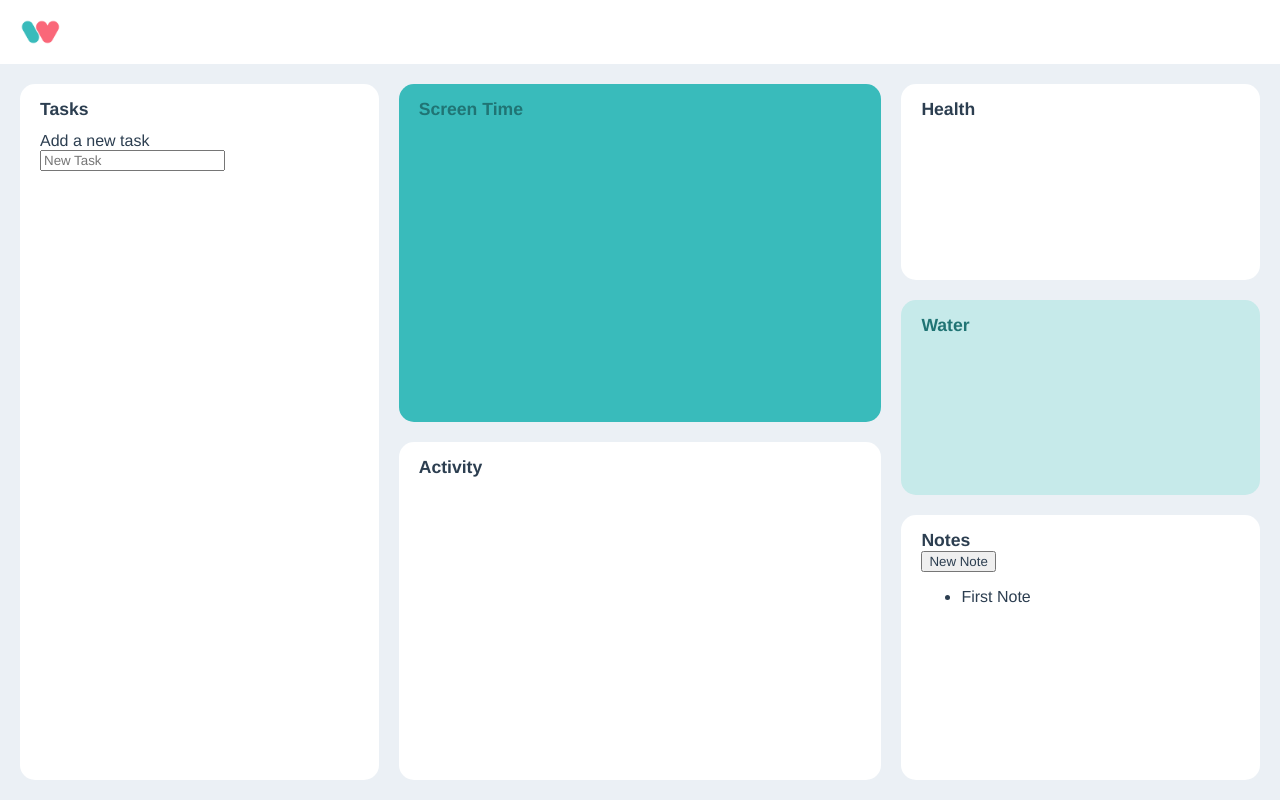
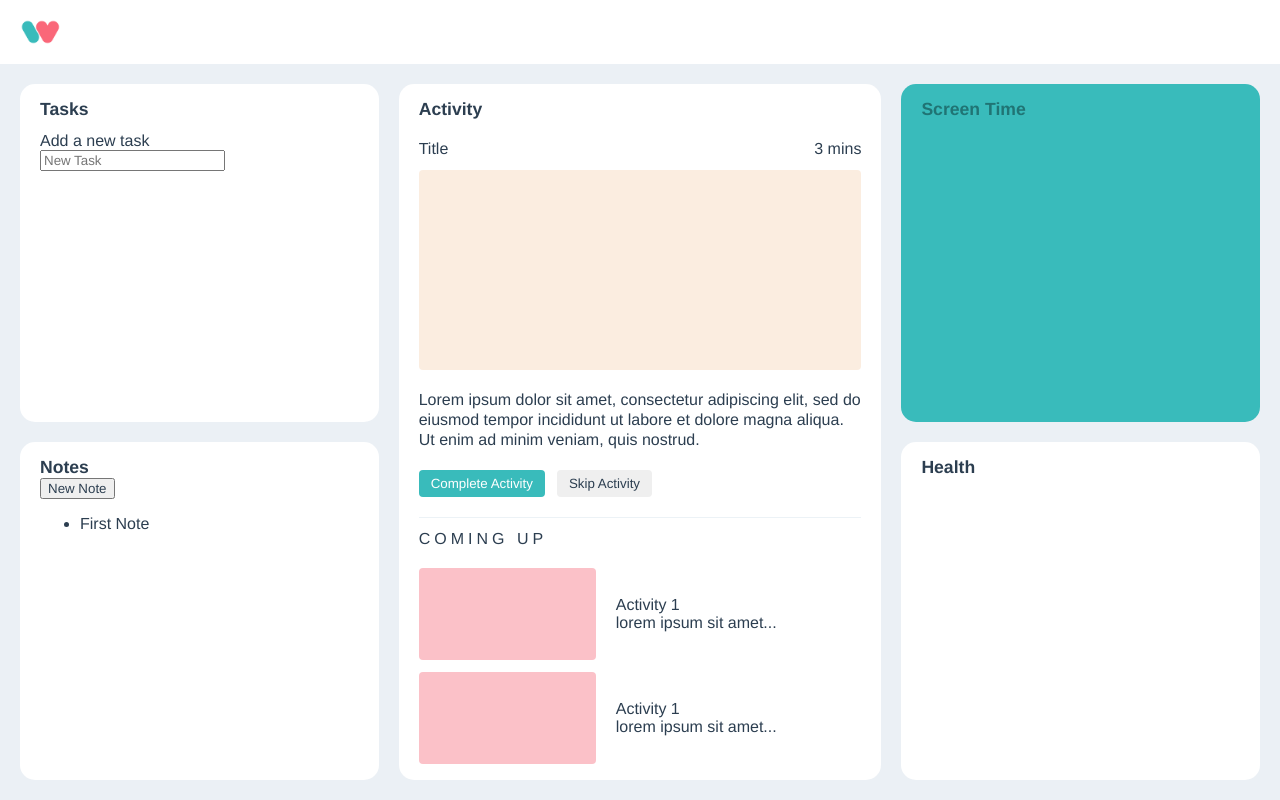
Before and after one commit to workaholic-app/workaholic-client-side, a React (Create React App) app: page /#/dashboard in a window 1280 px wide. Built offline with nearby package versions, Linux system fonts and the light colour scheme.

Commit message:
activity ui

```diff
--- a/src/components/Activity.js
+++ b/src/components/Activity.js
@@ -1,12 +1,58 @@
 import React from "react";
+import cx from "classnames";
 import Card from "./Card";
+
 import styles from "../styles/Activity.module.scss";
 
 const Activity = () => (
-    <Card
-      className={styles.activity}
-      title={"Activity"}
-    >
+  <Card
+    className={styles.activity}
+    title={"Activity"}
+  >
+    <div className={styles["next-activity"]}>
+      <div className={styles["next-activity__head"]}>
+        <div className={styles["next-activity__title"]}>Title</div>
+        <div className={styles["next-activity__time"]}>3 mins</div>
+      </div>
+      <div className={styles["next-activity__media"]}></div>
+      <div className={styles["next-activity__description"]}>
+        Lorem ipsum dolor sit amet, consectetur adipiscing elit, sed do eiusmod tempor incididunt ut labore et dolore magna aliqua. Ut enim ad minim veniam, quis nostrud.
+      </div>
+      <div className={styles["next-activity__actions"]}>
+        <button className={cx(styles["next-activity__button"], styles["next-activity__button--complete"])}>
+          Complete Activity
+        </button>
+        <button className={cx(styles["next-activity__button"], styles["next-activity__button--skip"])}>
+          Skip Activity
+        </button>
+      </div>
+    </div>
+    <div className={styles["activity-divider"]}></div>
+    <div className={styles["upcoming-activities"]}>
+      <div className={styles["upcoming-activities__title"]}>Coming Up</div>
+      <div className={styles["upcoming-activities__activity"]}>
+        <div className={styles["upcoming-activities__activity__snapshot"]}></div>
+        <div className={styles["upcoming-activities__activity__content"]}>
+          <div className={styles["upcoming-activities__activity__content__title"]}>
+            Activity 1
+          </div>
+          <div className={styles["upcoming-activities__activity__content__desc"]}>
+            lorem ipsum sit amet...
+          </div>
+        </div>
+      </div>
+      <div className={styles["upcoming-activities__activity"]}>
+        <div className={styles["upcoming-activities__activity__snapshot"]}></div>
+        <div className={styles["upcoming-activities__activity__content"]}>
+          <div className={styles["upcoming-activities__activity__content__title"]}>
+            Activity 1
+          </div>
+          <div className={styles["upcoming-activities__activity__content__desc"]}>
+            lorem ipsum sit amet...
+          </div>
+        </div>
+      </div>
+    </div>
   </Card>
 );
 
--- a/src/components/Dashboard.js
+++ b/src/components/Dashboard.js
@@ -11,15 +11,15 @@ const Dashboard = () => {
   return (
     <div className={"app"}>
       <div className={styles.dashboard}>
-        <Tasks />
+        <div className={styles["col-2"]}>
+          <Tasks />
+          <Notes />
+        </div>
+        <Activity />
         <div className={styles["col-2"]}>
           <Screentime />
-          <Activity />
-        </div>
-        <div className={styles["col-3"]}>
           <Health />
-          <Water />
-          <Notes />
+          {/* <Water /> */}
         </div>
       </div>
     </div>
--- a/src/styles/Activity.module.scss
+++ b/src/styles/Activity.module.scss
@@ -1,3 +1,77 @@
+@import "__vars";
+
 .activity {
   background: #fff;
 }
+
+.activity-divider {
+  margin: 12px 0;
+  width: 100%;
+  border-bottom: 1px solid $grey-outline;
+}
+
+.next-activity {
+  margin: 20px 0;
+  &__head {
+    display: flex;
+    justify-content: space-between;
+  }
+
+  &__media {
+    width: 100%;
+    height: 200px;
+    background-color: #FBEDE0;
+    border-radius: 4px;
+    margin: 12px 0;
+  }
+
+  &__description {
+    margin-top: 20px;
+    line-height: 1.25;
+  }
+
+  &__actions {
+    display: flex;
+    margin-top: 20px;
+  }
+
+  &__button {
+    padding: 6px 12px;
+    border: none;
+    border-radius: 4px;
+
+    &--skip { }
+    &--complete {
+      background-color: $color-primary;
+      margin-right: 12px;
+      color: #fff;
+    }
+  }
+}
+
+.upcoming-activities{
+  &__title {
+    text-transform: uppercase;
+    letter-spacing: 0.25em;
+    margin-bottom: 20px;
+  }
+
+  &__activity {
+    display: flex;
+    margin-bottom: 12px;
+
+    &__snapshot {
+      width: 40%;
+      height: 92px;
+      background-color: #FBC1C8;
+      border-radius: 4px;
+    }
+
+    &__content {
+      display: flex;
+      flex-direction: column;
+      justify-content: center;
+      padding-left: 20px;
+    }
+  }
+}
--- a/src/styles/Card.module.scss
+++ b/src/styles/Card.module.scss
@@ -4,6 +4,7 @@
   width: 100%;
   border-radius: 15px;
   padding: 15px 20px;
+  overflow: scroll;
 
   p.card-title {
     font-size: 1.1em;
--- a/src/styles/TasksCard.module.scss
+++ b/src/styles/TasksCard.module.scss
@@ -15,8 +15,6 @@
     display: flex;
     justify-content: space-between;
 
-    &--striked {
-      text-decoration: line-through;
-    }
+    &--striked { text-decoration: line-through; }
   }
 }
--- /dev/null
+++ b/src/styles/__vars.scss
@@ -0,0 +1,4 @@
+$color-primary: #39BBBB;
+
+
+$grey-outline: #ECF2F6;
```
